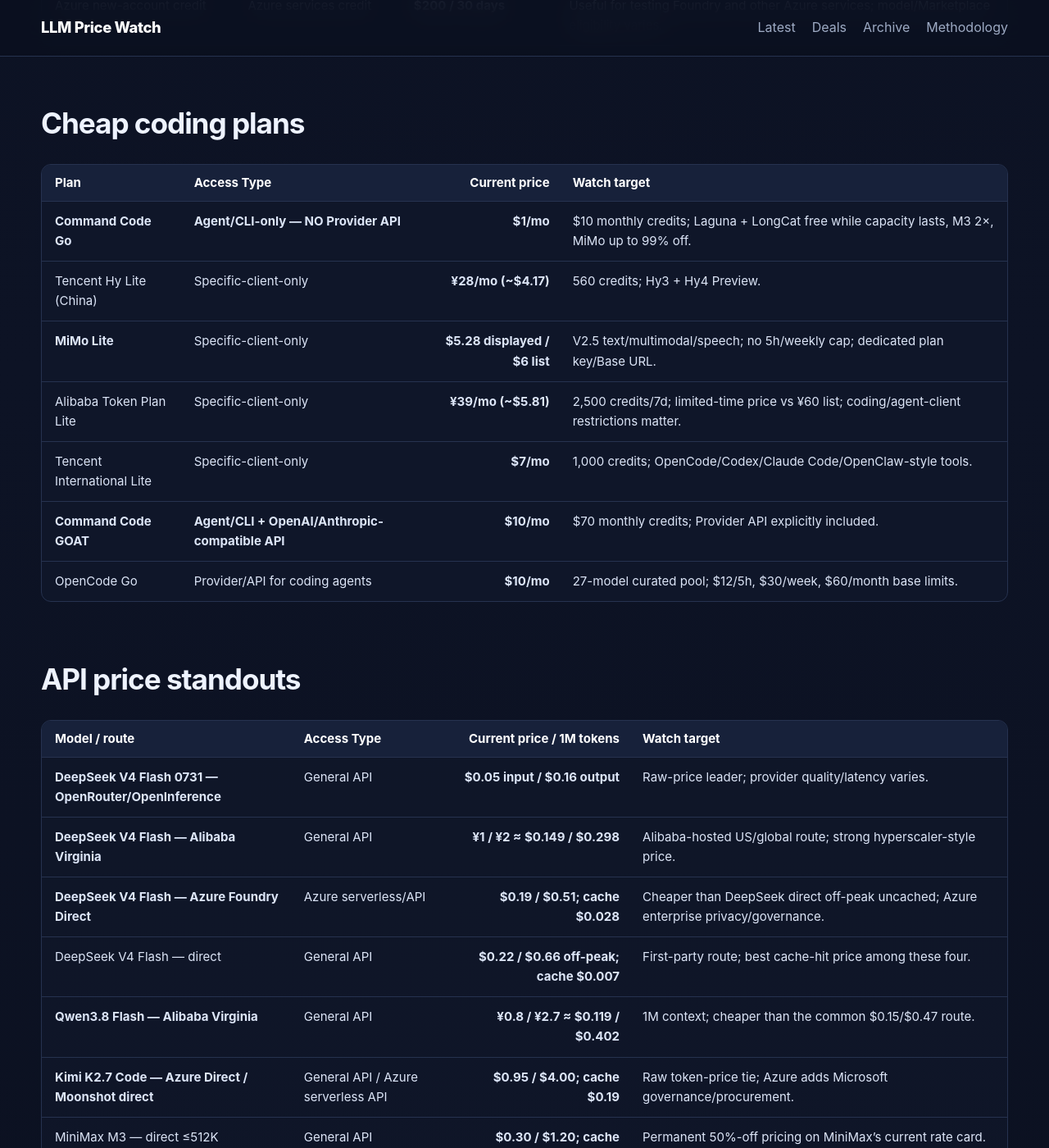
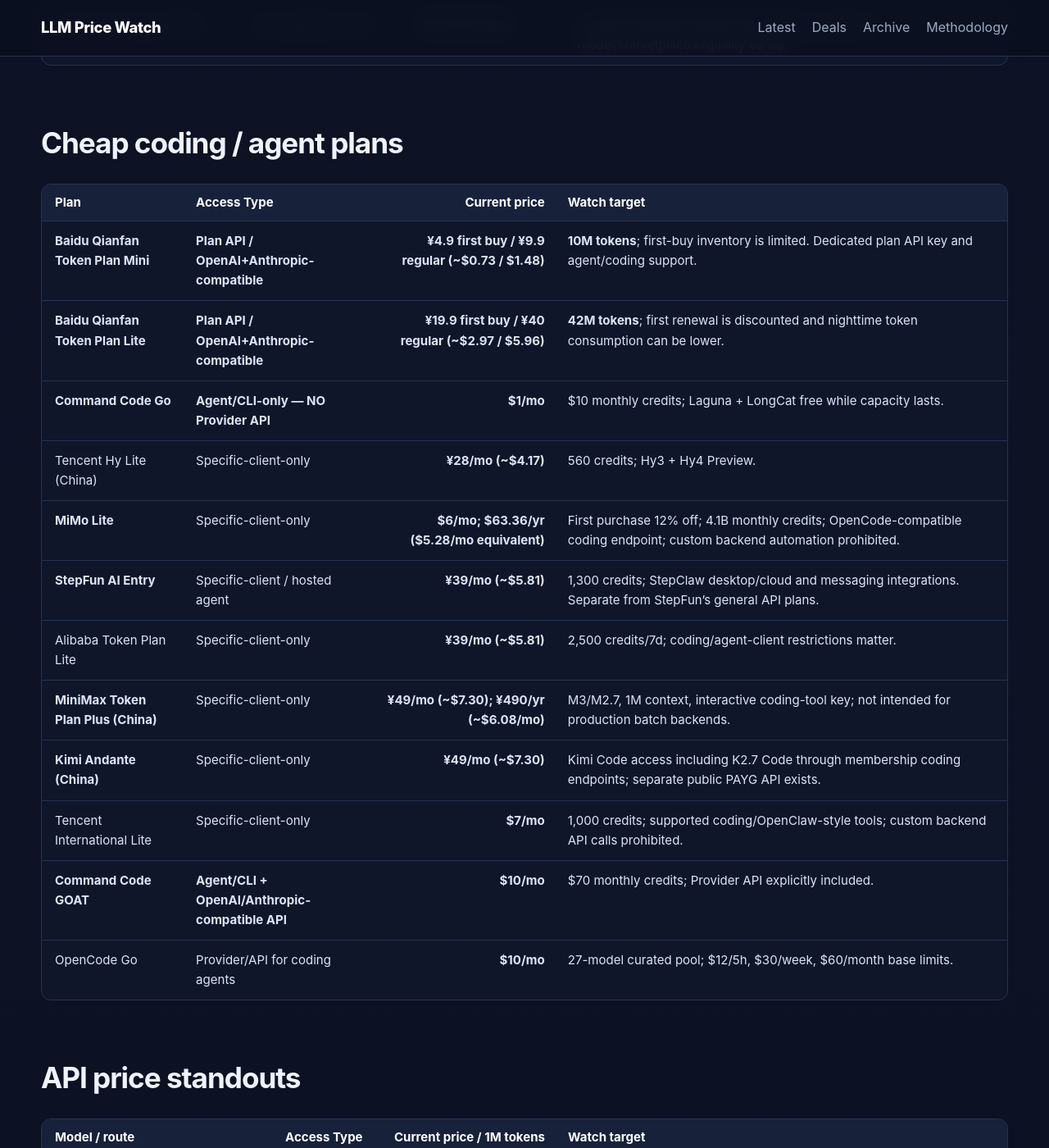
Before and after one commit to E3RC/llm-price-watch, a Jekyll site: the page built from deals.md, in a window 1280 px wide and 1400 px high, scrolled down 1463 px. Shown: the whole window at 82% size. Built offline with Jekyll 4.4.1, drawn with Linux system fonts in a browser that asks for light colours; some of the changed text lies outside the part shown.

Commit message:
Refresh persistent LLM deals for September 5

```diff
--- a/deals.md
+++ b/deals.md
@@ -16,29 +16,34 @@ title: Current Deals
 
 | Offer | Access Type | Current deal | Why it matters |
 |---|---|---|---|
-| **OpenCode Muse Spark 1.3 Contributor Free** | Zen provider API | **$0** | New multimodal/agentic coding route. **Prompts/completions may train future Meta models** and regional restrictions apply. |
+| **OpenCode Muse Spark 1.3 Contributor Free** | Zen provider API | **$0** | Multimodal/agentic coding route. **Prompts/completions may train future Meta models** and regional restrictions apply. |
 | OpenCode MiMo-V2.5 Free | Zen provider API | **$0** | Strong multimodal coding/agent fallback; limited-time. |
 | OpenCode Ling 3.0 Flash Fin Free | Zen provider API | **$0** | Coding-oriented free route; limited-time. |
 | OpenCode Nemotron 3 Ultra / 3.5 Lightning Free | Zen provider API | **$0** | NVIDIA trial routes; logging/trial terms apply. |
 | OpenCode Big Pickle | Zen provider API | **$0** | Stealth-model free route; free-period data may improve the model. |
 | **OpenRouter Pareto Code Router** | OpenAI/Anthropic-compatible API/router | **$0** | 13 coding models, **2M context**, automatic coding-model routing. |
 | OpenRouter Free Router | OpenAI-compatible API/router | **$0** | 24-model capability-aware free pool. |
-| OpenRouter GLM-5.2 Free | General API | **$0** | 256K free route with tool calling and structured output. |
-| OpenRouter MiniMax M3 Free | General API | **$0** | 1M context with text/image/video input; free routes can rate-limit. |
-| SenseNova public beta | Plan API / agent endpoint | **¥0** | China/English beta currently shows 60,000 credits/5h, multimodal models and up to 20 API keys. |
+| OpenRouter North Mini Code Free | General API | **$0** | 256K context, 64K max output, tools; purpose-built for coding-agent harnesses. |
+| **SenseNova public beta** | Plan API / agent endpoint | **¥0** | 60,000 credits/5h, multimodal models and up to 20 API keys while public beta remains active. |
+| **Z.ai AutoClaw new-user grant** | Specific-client desktop agent | **100M GLM-5.3-Flash tokens** | Free new-user capacity worth about $12; coding-plan users also get a limited-time quota boost. |
 | Command Code Laguna S 2.1 | Go = agent/CLI-only; API on higher tiers | **$0 model usage while capacity lasts** | Free on all plans while capacity is available. |
-| Command Code LongCat 2.0 | Go = agent/CLI-only; API on higher tiers | **$0 while it lasts** | 1M-context coding model served from Meituan; no model-credit consumption during promo. |
+| Command Code LongCat 2.0 | Go = agent/CLI-only; API on higher tiers | **$0 while it lasts** | 1M-context coding model; no model-credit consumption during promo. |
 | Azure new-account credit | Azure services credit | **$200 / 30 days** | Useful for testing Foundry and other Azure services; model/Marketplace eligibility varies. |
 
-## Cheap coding plans
+## Cheap coding / agent plans
 
 | Plan | Access Type | Current price | Watch target |
 |---|---|---:|---|
-| **Command Code Go** | **Agent/CLI-only — NO Provider API** | **$1/mo** | $10 monthly credits; Laguna + LongCat free while capacity lasts, M3 2×, MiMo up to 99% off. |
+| **Baidu Qianfan Token Plan Mini** | **Plan API / OpenAI+Anthropic-compatible** | **¥4.9 first buy / ¥9.9 regular (~$0.73 / $1.48)** | **10M tokens**; first-buy inventory is limited. Dedicated plan API key and agent/coding support. |
+| **Baidu Qianfan Token Plan Lite** | **Plan API / OpenAI+Anthropic-compatible** | **¥19.9 first buy / ¥40 regular (~$2.97 / $5.96)** | **42M tokens**; first renewal is discounted and nighttime token consumption can be lower. |
+| **Command Code Go** | **Agent/CLI-only — NO Provider API** | **$1/mo** | $10 monthly credits; Laguna + LongCat free while capacity lasts. |
 | Tencent Hy Lite (China) | Specific-client-only | **¥28/mo (~$4.17)** | 560 credits; Hy3 + Hy4 Preview. |
-| **MiMo Lite** | Specific-client-only | **$5.28 displayed / $6 list** | V2.5 text/multimodal/speech; no 5h/weekly cap; dedicated plan key/Base URL. |
-| Alibaba Token Plan Lite | Specific-client-only | **¥39/mo (~$5.81)** | 2,500 credits/7d; limited-time price vs ¥60 list; coding/agent-client restrictions matter. |
-| Tencent International Lite | Specific-client-only | **$7/mo** | 1,000 credits; OpenCode/Codex/Claude Code/OpenClaw-style tools. |
+| **MiMo Lite** | Specific-client-only | **$6/mo; $63.36/yr ($5.28/mo equivalent)** | First purchase 12% off; 4.1B monthly credits; OpenCode-compatible coding endpoint; custom backend automation prohibited. |
+| **StepFun AI Entry** | Specific-client / hosted agent | **¥39/mo (~$5.81)** | 1,300 credits; StepClaw desktop/cloud and messaging integrations. Separate from StepFun's general API plans. |
+| Alibaba Token Plan Lite | Specific-client-only | **¥39/mo (~$5.81)** | 2,500 credits/7d; coding/agent-client restrictions matter. |
+| **MiniMax Token Plan Plus (China)** | Specific-client-only | **¥49/mo (~$7.30); ¥490/yr (~$6.08/mo)** | M3/M2.7, 1M context, interactive coding-tool key; not intended for production batch backends. |
+| **Kimi Andante (China)** | Specific-client-only | **¥49/mo (~$7.30)** | Kimi Code access including K2.7 Code through membership coding endpoints; separate public PAYG API exists. |
+| Tencent International Lite | Specific-client-only | **$7/mo** | 1,000 credits; supported coding/OpenClaw-style tools; custom backend API calls prohibited. |
 | **Command Code GOAT** | **Agent/CLI + OpenAI/Anthropic-compatible API** | **$10/mo** | $70 monthly credits; Provider API explicitly included. |
 | OpenCode Go | Provider/API for coding agents | **$10/mo** | 27-model curated pool; $12/5h, $30/week, $60/month base limits. |
 
@@ -46,13 +51,12 @@ title: Current Deals
 
 | Model / route | Access Type | Current price / 1M tokens | Watch target |
 |---|---|---:|---|
-| **DeepSeek V4 Flash 0731 — OpenRouter/OpenInference** | General API | **$0.05 input / $0.16 output** | Raw-price leader; provider quality/latency varies. |
-| **DeepSeek V4 Flash — Alibaba Virginia** | General API | **¥1 / ¥2 ≈ $0.149 / $0.298** | Alibaba-hosted US/global route; strong hyperscaler-style price. |
+| **DeepSeek V4 Flash 0731 — OpenRouter/OpenInference** | General API | **Canonical route $0.05 input / $0.16 output** | OpenRouter's provider index has briefly shown output as low as ~$0.10; verify the selected provider before production. |
 | **DeepSeek V4 Flash — Azure Foundry Direct** | Azure serverless/API | **$0.19 / $0.51; cache $0.028** | Cheaper than DeepSeek direct off-peak uncached; Azure enterprise privacy/governance. |
-| DeepSeek V4 Flash — direct | General API | **$0.22 / $0.66 off-peak; cache $0.007** | First-party route; best cache-hit price among these four. |
-| **Qwen3.8 Flash — Alibaba Virginia** | General API | **¥0.8 / ¥2.7 ≈ $0.119 / $0.402** | 1M context; cheaper than the common $0.15/$0.47 route. |
-| **Kimi K2.7 Code — Azure Direct / Moonshot direct** | General API / Azure serverless API | **$0.95 / $4.00; cache $0.19** | Raw token-price tie; Azure adds Microsoft governance/procurement. |
-| MiniMax M3 — direct ≤512K | General API | **$0.30 / $1.20; cache $0.06** | Permanent 50%-off pricing on MiniMax's current rate card. |
+| DeepSeek V4 Flash — direct | General API | **$0.22 / $0.66 off-peak; cache $0.007** | First-party route; unusually cheap cache hits. |
+| **Qwen3.8 Flash — Alibaba Virginia** | General API | **¥0.8 / ¥2.7 ≈ $0.119 / $0.402** | 1M context; strong direct global-region price. |
+| **Kimi K2.7 Code — Moonshot direct** | General API | **$0.95 / $4.00; cache $0.19** | 262K context. Azure's K2.7 Code catalog route is currently a Fireworks partner offer, not Azure Direct. |
+| MiniMax M3 — direct ≤512K | General API | **$0.30 / $1.20; cache $0.06** | Native multimodal, 1M-model family; separate Token Plan is personal/interactive. |
 
 ## Time-limited / watch closely
 
@@ -60,18 +64,18 @@ title: Current Deals
 |---|---|---|---|
 | **OpenCode GLM-5.3-Flash** | Go provider/API | **2× usage limits** | Limited-time promo; no published end date. |
 | OpenCode GPT-5.6 Sol | Zen API | **50% off** | Published through **September 18, 2026**. |
-| Xiaomi MiMo Lite | Specific-client-only | **$5.28 displayed vs $6 list** | Pricing/discount structure can change; friend referral incentives also advertised. |
+| Z.ai ZCode new-user trial | Specific-client coding endpoint | **5 days; 8M tokens/day** | 3M GLM-5.3 + 5M GLM-5.3-Flash per day; not general backend API credit. |
 | Tencent September promo | Specific-client-only | **Reduced credit consumption on selected models** | Runs during September; check current coefficient table before assuming a specific model discount. |
 
 ## Removed / no longer confirmed
 
+- **01.AI / Yi public hosted API** — 01.AI stopped public model experience and API calls at **September 3, 2026 24:00 China time**. Open weights/self-hosting are separate.
 - **Ox Alpha Free** — preview ended; Z.ai identified it as **GLM-5.3-Flash**.
 - **Hy3 Free on OpenCode Zen** — no longer on the current documented free list.
-- Older Baidu Qianfan **¥4.9 / ¥19.9** personal-plan figures are **not carried as confirmed here** until a current first-party checkout/pricing surface verifies them again.
 - Unadvertised OpenCode IDs such as `deepseek-v4-flash-free` or `laguna-s-2.1-free` are not counted as persistent deals unless current documentation or a fresh live endpoint confirms them.
 
 ## What counts as a real deal
 
 A low headline price is not enough. The daily watch checks **access type, usable quota, expiry, privacy/training terms, region, rate limits, latency, and whether the endpoint actually works in common coding agents** before calling something a bargain.
 
-Plans that provide an API-shaped key but explicitly restrict it to approved coding/agent clients are classified here as **specific-client-only**, not general API access. Azure serverless token pricing, Azure provisioned throughput, Fireworks-on-Foundry and managed GPU compute are also kept separate because their economics and privacy boundaries are not interchangeable.
+Plans that provide an API-shaped key but explicitly restrict it to approved coding/agent clients are classified here as **specific-client-only**, not general API access. Azure Direct serverless token pricing, partner offers such as Fireworks-on-Foundry, Azure provisioned throughput and managed GPU compute are also kept separate because their economics and privacy boundaries are not interchangeable.
```
